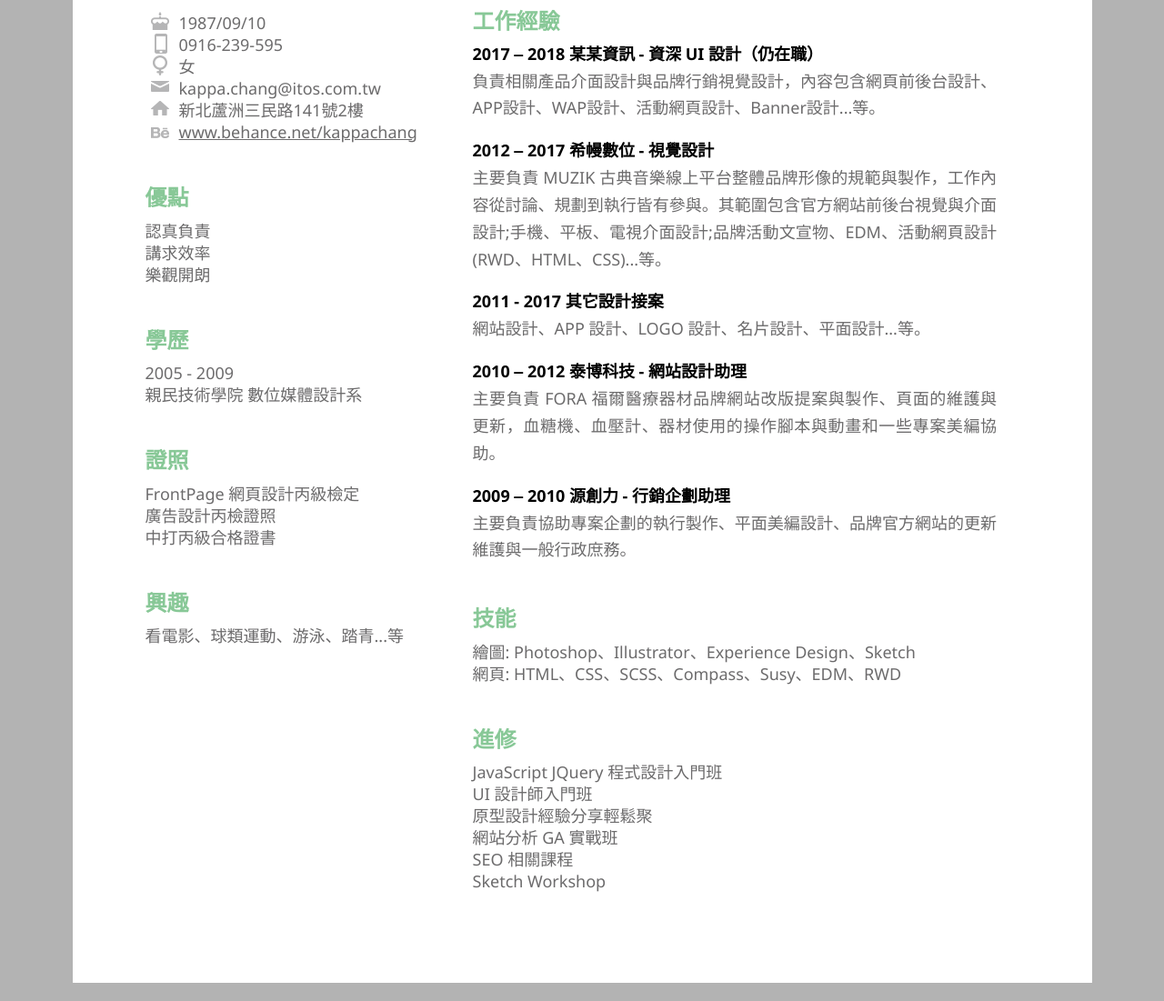
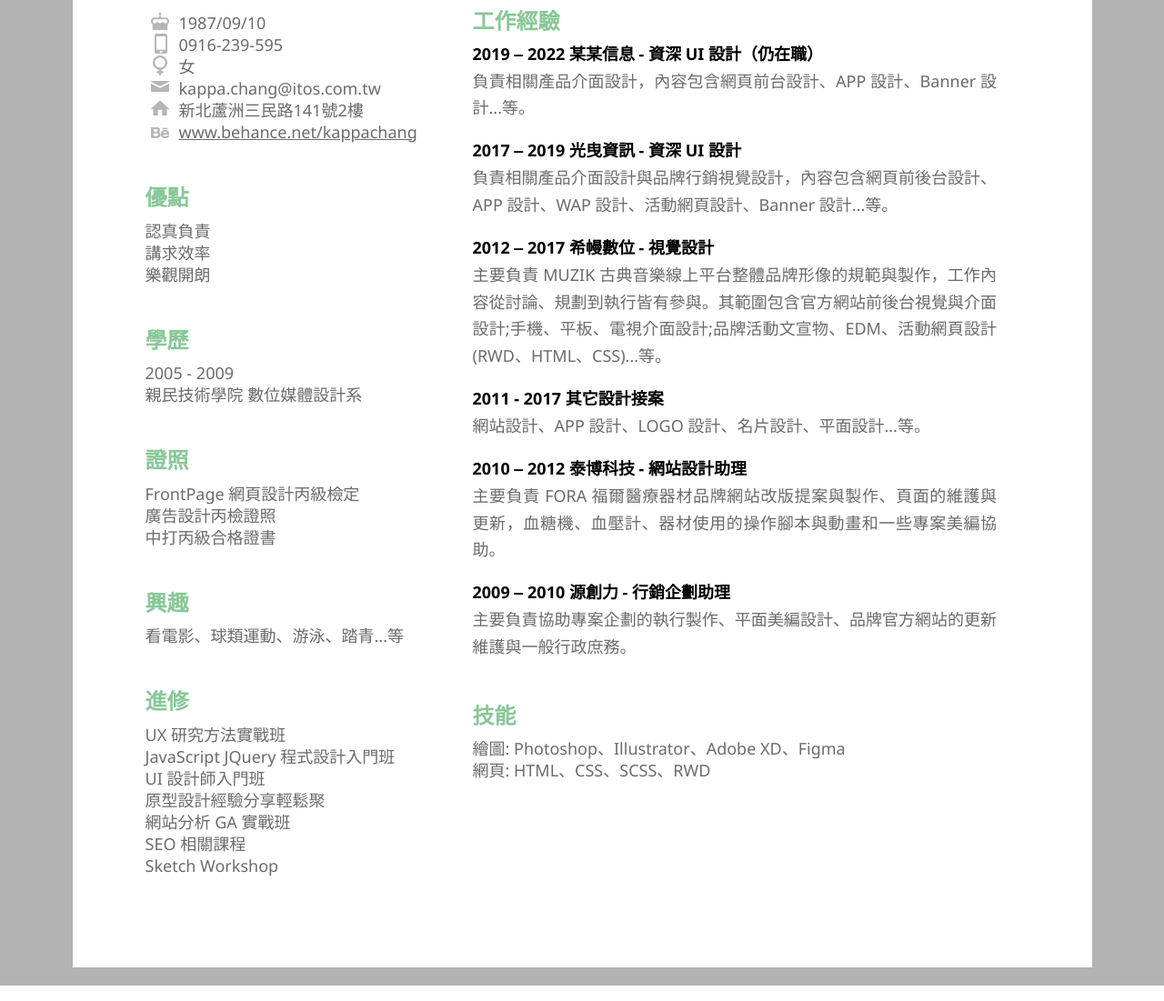
Before and after one commit to KappaChang/resume, a plain HTML site: page index.html in a window 1280 px wide. Shown: the part 308-1409 px from the top of the page at 91% size. Drawn offline with Linux system fonts and the light colour scheme.

Commit message:
更新履歷

```diff
--- a/index.html
+++ b/index.html
@@ -69,6 +69,18 @@
 						<li>看電影、球類運動、游泳、踏青...等</li>
 					</ul>
 				</div>
+				<div class="group-block wow fadeInUp" data-wow-offset="200" data-wow-delay=".3s">
+					<h2 class="resume-title">進修</h2>
+					<ul>
+						<li>UX 研究方法實戰班</li>
+						<li>JavaScript JQuery 程式設計入門班</li>
+						<li>UI 設計師入門班</li>
+						<li>原型設計經驗分享輕鬆聚</li>
+						<li>網站分析 GA 實戰班</li>
+						<li>SEO 相關課程</li>
+						<li>Sketch Workshop</li>
+					</ul>
+				</div>
 			</div>
 			<!-- left end -->
 
@@ -77,14 +89,18 @@
 				<div class="group-block">
 					<div class="wow fadeInUp" data-wow-delay="1.5s">
 						<h2 class="resume-title">工作經驗</h2>
-						<h3 class="resume-subtitle">2017 ‒ 2018 某某資訊 - 資深 UI 設計（仍在職）</h3>
-						<div class="desc">負責相關產品介面設計與品牌行銷視覺設計，內容包含網頁前後台設計、APP設計、WAP設計、活動網頁設計、Banner設計...等。</div>
+						<h3 class="resume-subtitle">2019 ‒ 2022 某某信息 - 資深 UI 設計（仍在職）</h3>
+						<div class="desc">負責相關產品介面設計，內容包含網頁前台設計、APP 設計、Banner 設計...等。</div>
 					</div>
 					<div class="wow fadeInUp" data-wow-delay="1.8s">
+						<h3 class="resume-subtitle">2017 ‒ 2019 光曳資訊 - 資深 UI 設計</h3>
+						<div class="desc">負責相關產品介面設計與品牌行銷視覺設計，內容包含網頁前後台設計、APP 設計、WAP 設計、活動網頁設計、Banner 設計...等。</div>
+					</div>
+					<div class="wow fadeInUp" data-wow-delay="2.1s">
 						<h3 class="resume-subtitle">2012 ‒ 2017 希幔數位 - 視覺設計</h3>
 						<div class="desc">主要負責 MUZIK 古典音樂線上平台整體品牌形像的規範與製作，工作內容從討論、規劃到執行皆有參與。其範圍包含官方網站前後台視覺與介面設計;手機、平板、電視介面設計;品牌活動文宣物、EDM、活動網頁設計(RWD、HTML、CSS)...等。</div>
 					</div>
-					<div class="wow fadeInUp" data-wow-delay="2.1s">
+					<div class="wow fadeInUp" data-wow-offset="200" data-wow-delay=".3s">
 						<h3 class="resume-subtitle">2011 - 2017 其它設計接案</h3>
 						<div class="desc">網站設計、APP 設計、LOGO 設計、名片設計、平面設計...等。</div>
 					</div>
@@ -100,19 +116,8 @@
 				<div class="group-block wow fadeInUp" data-wow-offset="200" data-wow-delay=".3s">
 					<h2 class="resume-title">技能</h2>
 					<ul>
-						<li>繪圖: Photoshop、Illustrator、Experience Design、Sketch</li>
-						<li>網頁: HTML、CSS、SCSS、Compass、Susy、EDM、RWD</li>
-					</ul>
-				</div>
-				<div class="group-block wow fadeInUp" data-wow-offset="200" data-wow-delay=".3s">
-					<h2 class="resume-title">進修</h2>
-					<ul>
-						<li>JavaScript JQuery 程式設計入門班</li>
-						<li>UI 設計師入門班</li>
-						<li>原型設計經驗分享輕鬆聚</li>
-						<li>網站分析 GA 實戰班</li>
-						<li>SEO 相關課程</li>
-						<li>Sketch Workshop</li>
+						<li>繪圖: Photoshop、Illustrator、Adobe XD、Figma</li>
+						<li>網頁: HTML、CSS、SCSS、RWD</li>
 					</ul>
 				</div>
 			</div>
```
